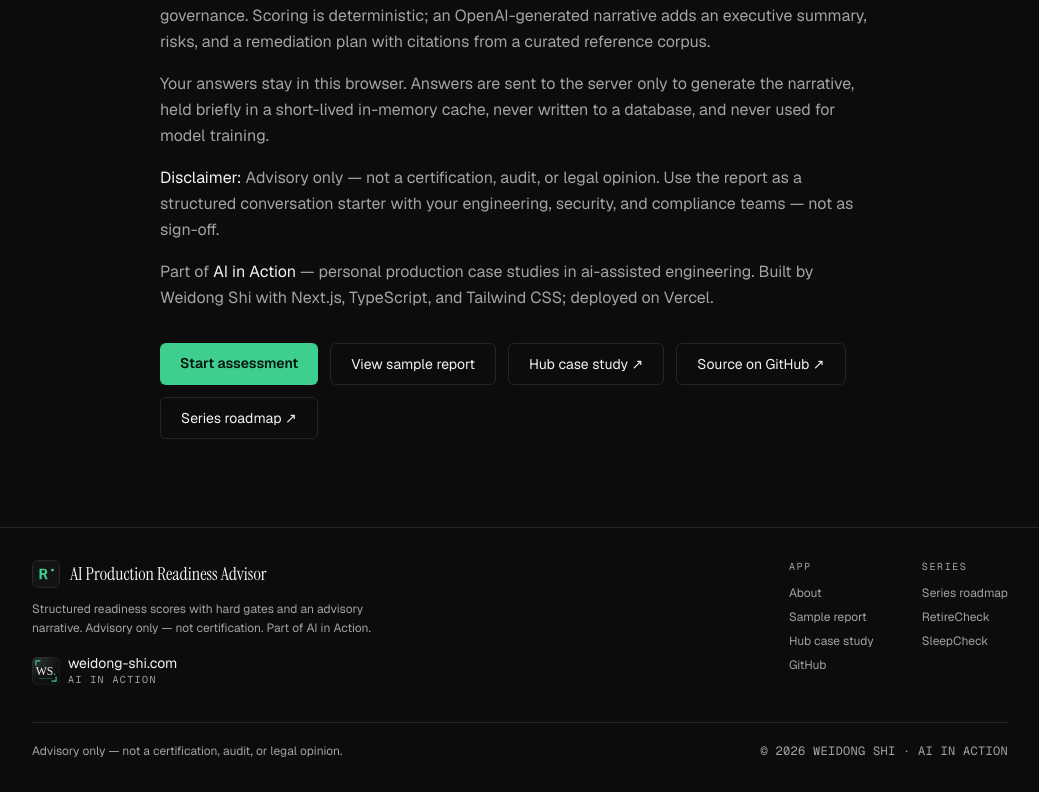
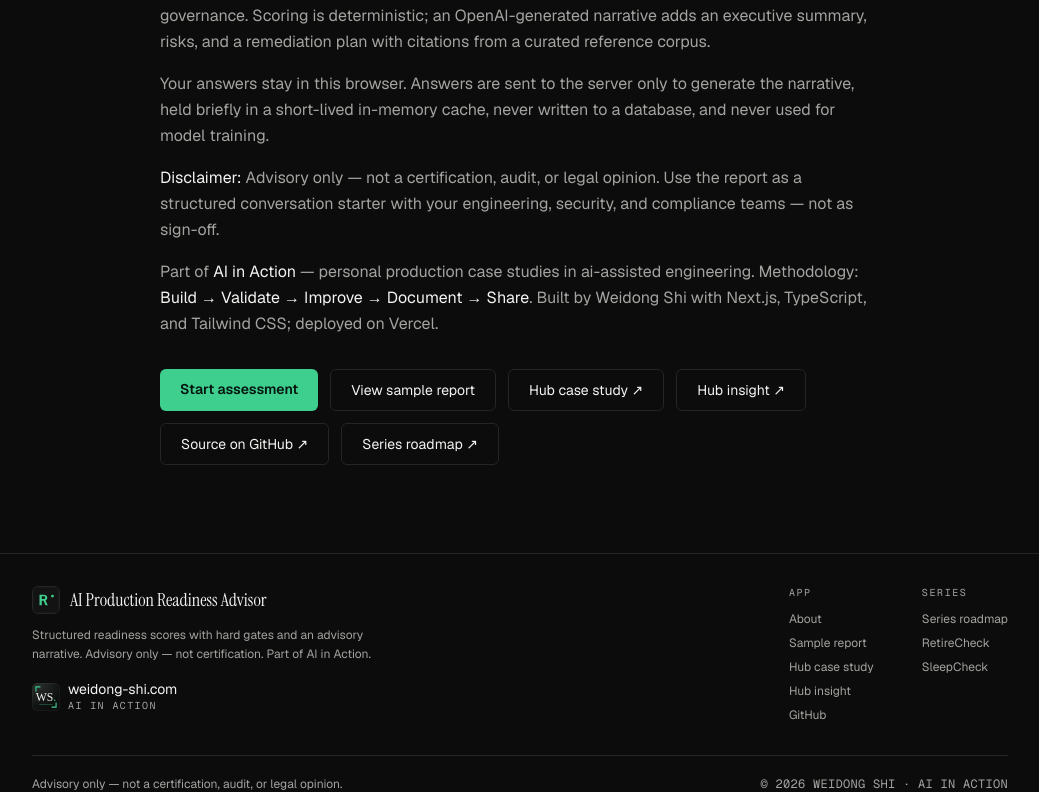
Before and after one commit to weidong808/ai-production-readiness-advisor, a Next.js app: page /about in a window 1280 px wide. Shown: the part 329-1121 px from the top of the page, without its empty margins (120-1159 px from the left). Before the commit the page ends 1088 px from the top, so only its background shows below. Built offline with nearby package versions, Linux system fonts and the light colour scheme.

Commit message:
Document architecture diagrams and hub insight links.
Add mermaid architecture docs, publishable SVG/PNG diagrams, and brand/about links for the hub case study and insight.

```diff
--- a/src/app/about/page.tsx
+++ b/src/app/about/page.tsx
@@ -7,9 +7,13 @@
   APP_SERIES_LABEL,
   APP_TAGLINE,
   GITHUB_REPO_URL,
+  LINKEDIN_ARTICLE_LABEL,
+  LINKEDIN_ARTICLE_URL,
   ROADMAP_URL,
   SITE_CASE_STUDY_LABEL,
   SITE_CASE_STUDY_URL,
+  SITE_INSIGHT_LABEL,
+  SITE_INSIGHT_URL,
   SITE_SERIES_NAME,
   SITE_SERIES_TAGLINE,
 } from "@/lib/brand";
@@ -56,8 +60,12 @@
         </p>
         <p>
           Part of <span className="text-[var(--foreground)]">{SITE_SERIES_NAME}</span>{" "}
-          — {SITE_SERIES_TAGLINE.toLowerCase()}. Built by Weidong Shi with
-          Next.js, TypeScript, and Tailwind CSS; deployed on Vercel.
+          — {SITE_SERIES_TAGLINE.toLowerCase()}. Methodology:{" "}
+          <span className="text-[var(--foreground)]">
+            Build → Validate → Improve → Document → Share
+          </span>
+          . Built by Weidong Shi with Next.js, TypeScript, and Tailwind CSS;
+          deployed on Vercel.
         </p>
       </div>
 
@@ -83,6 +91,24 @@
           {SITE_CASE_STUDY_LABEL} ↗
         </a>
         <a
+          href={SITE_INSIGHT_URL}
+          target="_blank"
+          rel="noopener noreferrer"
+          className="rounded-md border border-[var(--border)] px-5 py-2.5 text-sm hover:bg-[var(--card)]"
+        >
+          {SITE_INSIGHT_LABEL} ↗
+        </a>
+        {LINKEDIN_ARTICLE_URL ? (
+          <a
+            href={LINKEDIN_ARTICLE_URL}
+            target="_blank"
+            rel="noopener noreferrer"
+            className="rounded-md border border-[var(--border)] px-5 py-2.5 text-sm hover:bg-[var(--card)]"
+          >
+            {LINKEDIN_ARTICLE_LABEL} ↗
+          </a>
+        ) : null}
+        <a
           href={GITHUB_REPO_URL}
           target="_blank"
           rel="noopener noreferrer"
--- a/src/components/AppFooter.tsx
+++ b/src/components/AppFooter.tsx
@@ -10,6 +10,8 @@
   SITE_BRAND_NAME,
   SITE_CASE_STUDY_LABEL,
   SITE_CASE_STUDY_URL,
+  SITE_INSIGHT_LABEL,
+  SITE_INSIGHT_URL,
   SITE_SERIES_NAME,
   SLEEPCHECK_URL,
 } from "@/lib/brand";
@@ -86,6 +88,16 @@
                 </li>
                 <li>
                   <a
+                    href={SITE_INSIGHT_URL}
+                    target="_blank"
+                    rel="noopener noreferrer"
+                    className="transition-colors hover:text-[var(--foreground)]"
+                  >
+                    {SITE_INSIGHT_LABEL}
+                  </a>
+                </li>
+                <li>
+                  <a
                     href={GITHUB_REPO_URL}
                     target="_blank"
                     rel="noopener noreferrer"
--- a/src/lib/brand.ts
+++ b/src/lib/brand.ts
@@ -17,6 +17,12 @@
 export const SITE_CASE_STUDY_URL =
   "https://weidong-shi.com/work/readiness";
 export const SITE_CASE_STUDY_LABEL = "Hub case study";
+export const SITE_INSIGHT_URL =
+  "https://weidong-shi.com/insights/ai-in-action-readiness";
+export const SITE_INSIGHT_LABEL = "Hub insight";
+/** Set after LinkedIn Pulse goes live; omit from UI until non-empty. */
+export const LINKEDIN_ARTICLE_URL = "";
+export const LINKEDIN_ARTICLE_LABEL = "LinkedIn article";
 export const WS_MARK_SRC = "/ws-mark.svg";
 
 export const GITHUB_REPO_URL =
```
Also changed, not shown: 9 other files (tests, documents, lock files or other folders).
